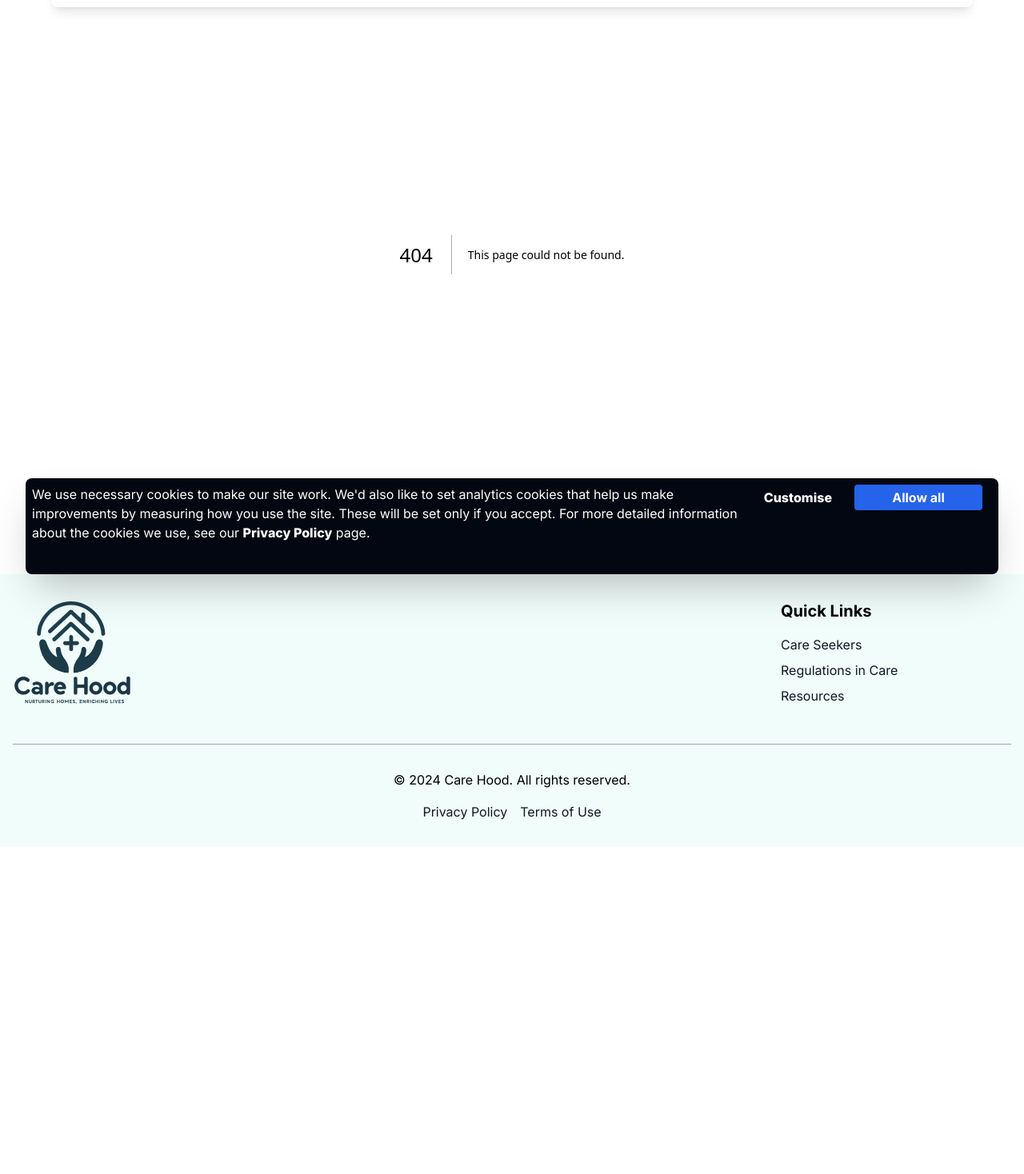
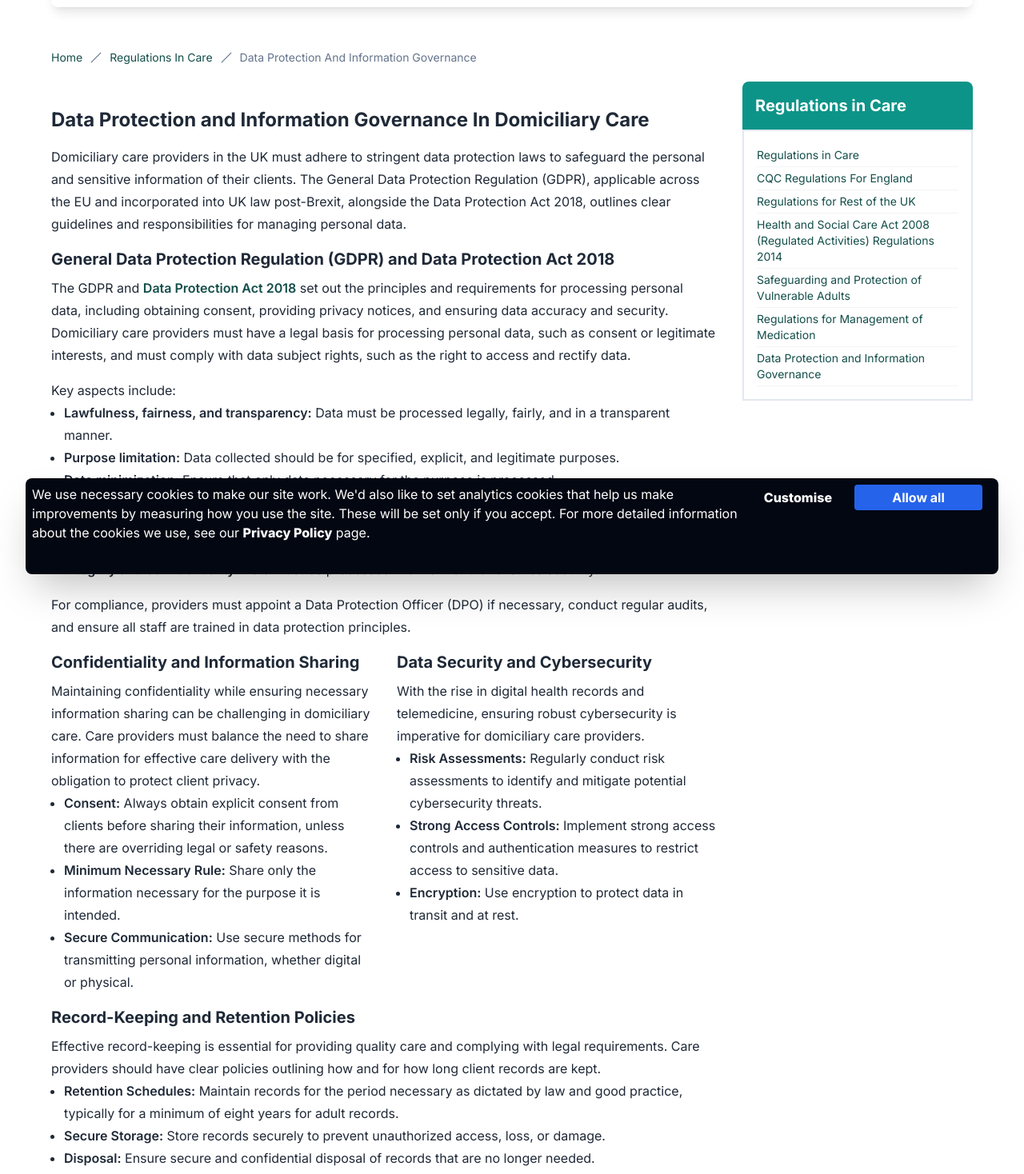
Before and after one commit to kaguvi/carehood, a Next.js app: page /regulations-in-care/data-protection-and-information-governance in a window 1280 px wide. Before the commit this address had no page. Shown: the part 82-1550 px from the top of the page at 80% size. Before the commit the page ends 1141 px from the top, so only its background shows below. Built offline with nearby package versions, Linux system fonts and the light colour scheme.

Commit message:
added data protection page

```diff
--- /dev/null
+++ b/app/(pages)/regulations-in-care/data-protection-and-information-governance/page.tsx
@@ -0,0 +1,101 @@
+import { Metadata } from 'next'
+import React from 'react'
+
+export const metadata: Metadata = {
+  title: 'Data Protection and Information Governance In Domiciliary Care',
+  description: 'Learn about data protection and information governance regulations for domiciliary care providers in the UK, including GDPR, confidentiality, data security, and record-keeping.'
+}
+
+const DataProtectionAndGovernancePage = () => {
+  return (
+    <div className="container mx-auto px-0 py-8">
+      <h1>Data Protection and Information Governance In Domiciliary Care</h1>
+      <p>Domiciliary care providers in the UK must adhere to stringent data protection laws to safeguard the personal
+        and sensitive information of their clients. The General Data Protection Regulation (GDPR), applicable across the
+        EU and incorporated into UK law post-Brexit, alongside the Data Protection Act 2018, outlines clear guidelines
+        and responsibilities for managing personal data.</p>
+
+      <h2>General Data Protection Regulation (GDPR) and Data Protection Act 2018</h2>
+      <p>The GDPR and <a href="https://www.legislation.gov.uk/ukpga/2018/12/contents/enacted"
+                         title="Data Protection Act 2018" target="_blank">Data Protection Act 2018</a> set out the
+        principles and requirements for processing personal data, including obtaining consent, providing privacy
+        notices, and ensuring data accuracy and security. Domiciliary care providers must have a legal basis for
+        processing personal data, such as consent or legitimate interests, and must comply with data subject rights,
+        such as the right to access and rectify data.</p>
+      <p>Key aspects include:
+        <ul>
+          <li><span className="font-semibold">Lawfulness, fairness, and transparency:</span> Data must be processed legally,
+            fairly, and in a transparent manner.
+          </li>
+          <li><span className="font-semibold">Purpose limitation:</span> Data collected should be for specified, explicit,
+            and legitimate purposes.
+          </li>
+          <li><span className="font-semibold">Data minimization:</span> Ensure that only data necessary for the purpose is
+            processed.
+          </li>
+          <li><span className="font-semibold">Accuracy:</span> Data must be kept accurate and up to date.</li>
+          <li><span className="font-semibold">Storage limitation:</span> Data should be kept in a form which permits
+            identification of data subjects for no longer than necessary.
+          </li>
+          <li><span className="font-semibold">Integrity and confidentiality:</span> Data must be processed in a manner that
+            ensures security.
+          </li>
+        </ul>
+
+        For compliance, providers must appoint a Data Protection Officer (DPO) if necessary, conduct regular audits, and
+        ensure all staff are trained in data protection principles.
+      </p>
+
+      <div className="grid grid-cols-1 md:grid-cols-2 gap-8">
+        <div>
+          <h2>Confidentiality and Information Sharing</h2>
+          <p>Maintaining confidentiality while ensuring necessary information sharing can be challenging in domiciliary
+            care. Care providers must balance the need to share information for effective care delivery with the
+            obligation to protect client privacy.
+            <ul>
+              <li><span className="font-semibold">Consent:</span> Always obtain explicit consent from clients before sharing
+                their information, unless there are overriding legal or safety reasons.
+              </li>
+              <li><span className="font-semibold">Minimum Necessary Rule:</span> Share only the information necessary for
+                the purpose it is intended.
+              </li>
+              <li><span className="font-semibold">Secure Communication:</span> Use secure methods for transmitting personal
+                information, whether digital or physical.
+              </li>
+            </ul></p>
+        </div>
+        <div>
+          <h2>Data Security and Cybersecurity</h2>
+          <p>With the rise in digital health records and telemedicine, ensuring robust cybersecurity is imperative for domiciliary care providers.
+
+            <ul>
+              <li><span className="font-semibold">Risk Assessments:</span> Regularly conduct risk assessments to identify and mitigate potential cybersecurity threats.</li>
+              <li><span className="font-semibold">Strong Access Controls:</span> Implement strong access controls and authentication measures to restrict access to sensitive data.</li>
+              <li><span className="font-semibold">Encryption:</span> Use encryption to protect data in transit and at rest.</li>
+            </ul>
+
+          </p>
+        </div>
+      </div>
+
+      <div>
+        <h2>Record-Keeping and Retention Policies</h2>
+        <p>Effective record-keeping is essential for providing quality care and complying with legal requirements. Care providers should have clear policies outlining how and for how long client records are kept.
+
+          <ul>
+            <li><span className="font-semibold">Retention Schedules:</span> Maintain records for the period necessary as dictated by law and good practice, typically for a minimum of eight years for adult records.</li>
+            <li><span className="font-semibold">Secure Storage:</span> Store records securely to prevent unauthorized access, loss, or damage.</li>
+            <li><span className="font-semibold">Disposal:</span> Ensure secure and confidential disposal of records that are no longer needed.</li>
+          </ul>
+
+        </p>
+      </div>
+
+      <p>In conclusion, domiciliary care providers must rigorously adhere to data protection laws and information governance standards to protect the sensitive information of their clients.
+        This not only ensures legal compliance but also builds trust with clients and their families, essential in the caregiving profession. Regular training,
+        audits, and updated policies are critical to maintaining these standards. For more information see <a href="https://www.cqc.org.uk/guidance-providers/all-services/check-way-you-handle-personal-information-meets-right-standards-0" title="Check the way you handle personal information meets the right standards">CQC&apos;s guidance for providers</a>.</p>
+    </div>
+  )
+}
+
+export default DataProtectionAndGovernancePage
--- a/app/(pages)/regulations-in-care/layout.tsx
+++ b/app/(pages)/regulations-in-care/layout.tsx
@@ -34,8 +34,12 @@ const regulationsComponents = [
     path: '/regulations-in-care/safeguarding-and-pova'
   },
   {
-    title: 'Regulations for Management of Medication in Domiciliary Care',
+    title: 'Regulations for Management of Medication',
     path: '/regulations-in-care/management-of-medication'
+  },
+  {
+    title: 'Data Protection and Information Governance',
+    path: '/regulations-in-care/data-protection-and-information-governance'
   }
 ]
 
--- a/app/sitemap.ts
+++ b/app/sitemap.ts
@@ -89,5 +89,11 @@ export default function sitemap(): MetadataRoute.Sitemap {
       changeFrequency: 'daily',
       priority: 0.6,
     },
+    {
+      url: `${SITE_BASE_URL}/regulations-in-care/data-protection-and-information-governance`,
+      lastModified: new Date(),
+      changeFrequency: 'daily',
+      priority: 0.6,
+    },
   ]
 }
--- a/components/main-nav.tsx
+++ b/components/main-nav.tsx
@@ -79,8 +79,13 @@ const regulationsComponents: MenuItemData[] = [
     description: ''
   },
   {
-    title: 'Regulations for the Management of Medication in Domiciliary Care',
+    title: 'Regulations for the Management of Medication',
     href: '/regulations-in-care/management-of-medication',
+    description: ''
+  },
+  {
+    title: 'Data Protection and Information Governance',
+    href: '/regulations-in-care/data-protection-and-information-governance',
     description: ''
   }
 ]
--- a/components/site-breadcrumbs.tsx
+++ b/components/site-breadcrumbs.tsx
@@ -39,7 +39,7 @@ const CustomBreadcrumb = () => {
       ...lastTwoSegments.map((segment, index) => {
         const href = '/' + pathSegments.slice(0, pathSegments.length - 2 + index + 1).join('/');
         return (
-          <BreadcrumbItem key={href}>
+          <BreadcrumbItem key={`breadcrumb-${href}`}>
             <Link href={href}>
               {createBreadcrumbName(segment)}
             </Link>
```
